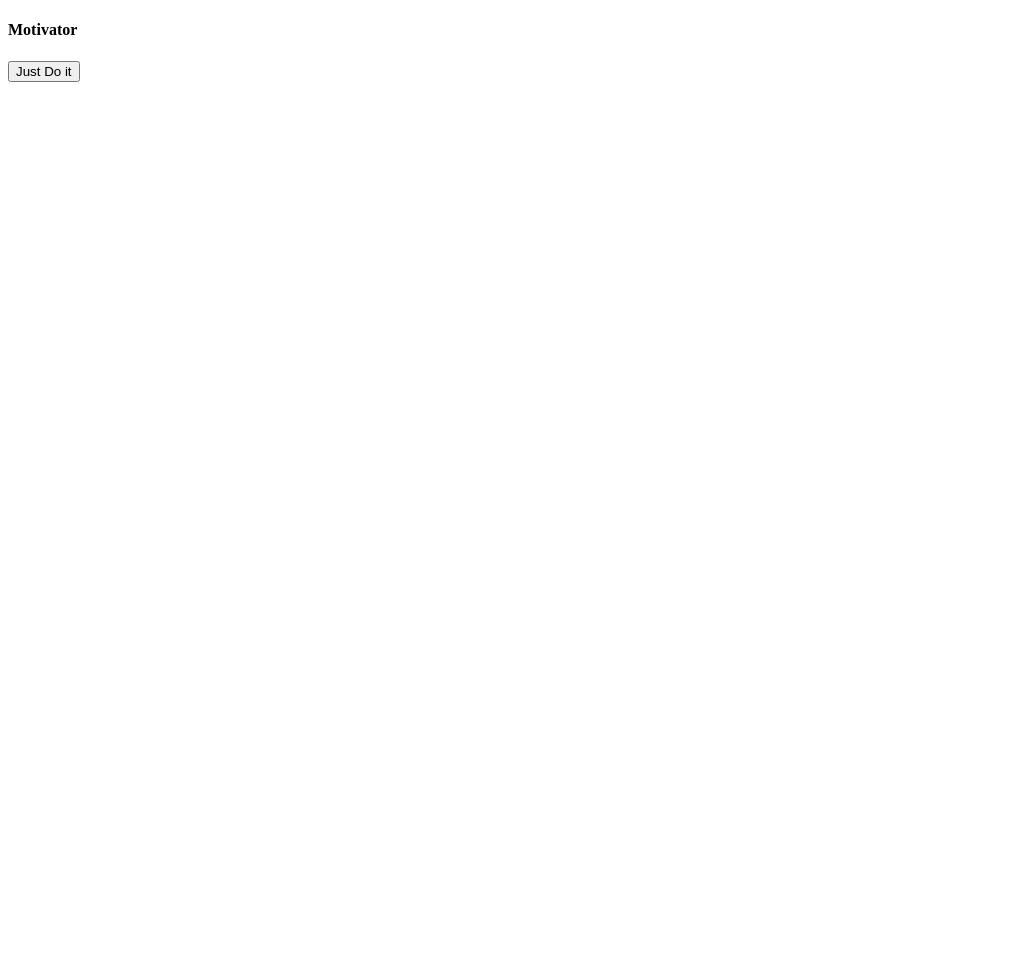
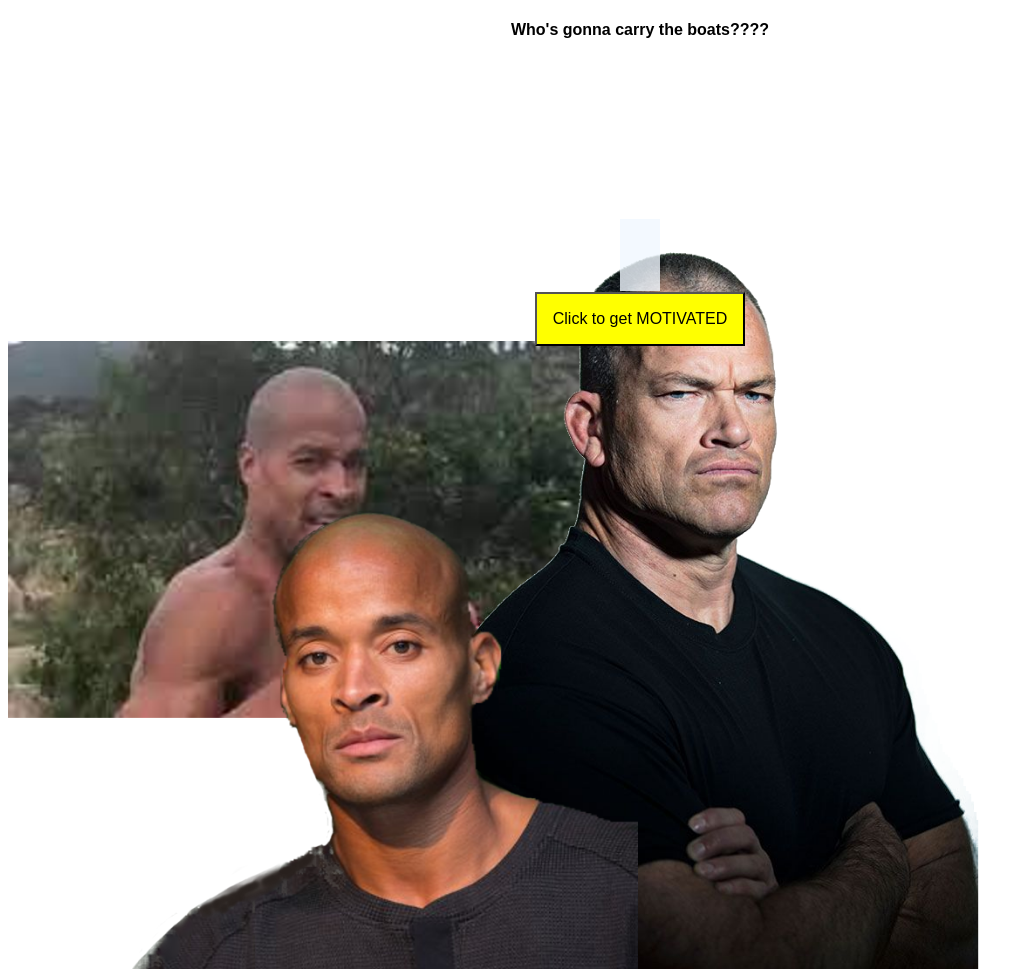
Before and after one commit to aivrahman/Motivator, a plain HTML site: page index.html in a window 1280 px wide. Shown: the whole page, without its empty margins (0-1015 px from the left). Before the commit the page ends 800 px from the top, so only its background shows below. Drawn offline with Linux system fonts and the light colour scheme.

Commit message:
Add color/word functionality

```diff
--- a/index.html
+++ b/index.html
@@ -4,7 +4,7 @@
     <meta charset="UTF-8">
     <meta http-equiv="X-UA-Compatible" content="IE=edge">
     <meta name="viewport" content="width=device-width, initial-scale=1.0">
-    <title>Motivator</title>
+    <title>Colorful (๑˃ᴗ˂)ﻭ Motivator</title>
 
     <!-- styles -->
     <link rel="stylesheet" href="styles.css" />
@@ -13,15 +13,20 @@
 <body>
     <nav>
         <div class="nav-center">
-            <h4>Motivator</h4>
+            <h4>Who's gonna carry the boats????</h4>
         </div>
     </nav>
     <main>
+        <div class="image">
+            <img src="images/jockogogins.png">
+        </div>
         <div class="container">
             <h2><span class="words"></span></h2>
-            <button class="btn btn-hero" id="btn">Just Do it</button>
+            <button class="btn btn-hero" id="btn">Click to get MOTIVATED</button>
+
         </div>
     </main>
+
     <!-- js -->
     <script src="index.js"></script>
 </body>
--- a/index.js
+++ b/index.js
@@ -0,0 +1,25 @@
+const hex = [0, 1, 2, 3, 4, 5, 6, 7, 8, 9, "A", "B", "C", "D", "E", "F"];
+const words = ['WHO\'S GONNA CARRY THE BOATS? ', 'YESTERDAY, YOU SAID TOMORROW! ', 'STOP WHEN YOU\'RE DONE! ', 'Stay HARD! ', 'Start NOW! ', 'TAKE IT! ', 'Follow your dreams '];
+const btn = document.getElementById("btn");
+const motivate = document.querySelector(".words");
+
+btn.addEventListener("click", function () {
+    let hexColor = "#";
+    let motivateMe = "";
+    for (let i = 0; i < 6; i++) {
+        hexColor += hex [getRandomNumber()];
+        motivateMe = words [getRandomWords()];
+    }
+
+    document.body.style.backgroundColor = hexColor;
+    motivate.textContent = motivateMe
+});
+
+
+function getRandomNumber(){
+    return Math.floor(Math.random() * hex.length);
+}
+
+function getRandomWords(){
+    return Math.floor(Math.random() * words.length);
+}
--- a/styles.css
+++ b/styles.css
@@ -0,0 +1,34 @@
+* {
+  box-sizing: border-box;
+  font-family: Arial, Helvetica, sans-serif;
+}
+nav {
+  text-align: center;
+}
+
+.container {
+  text-align: center;
+  /*margin-left: 100px;*/
+  margin-top: 200px;
+  position: relative;
+}
+
+.words {
+  background-color: aliceblue;
+  opacity: 80%;
+  border-color: aliceblue;
+  padding: 20px;
+  font-size: larger;
+}
+
+img {
+  position: absolute;
+  height: 730px;
+  width: 1047px;
+}
+#btn {
+  background-color: yellow;
+  padding: 1em;
+  font-family: Arial, Helvetica, sans-serif;
+  font-size: medium;
+}
```
